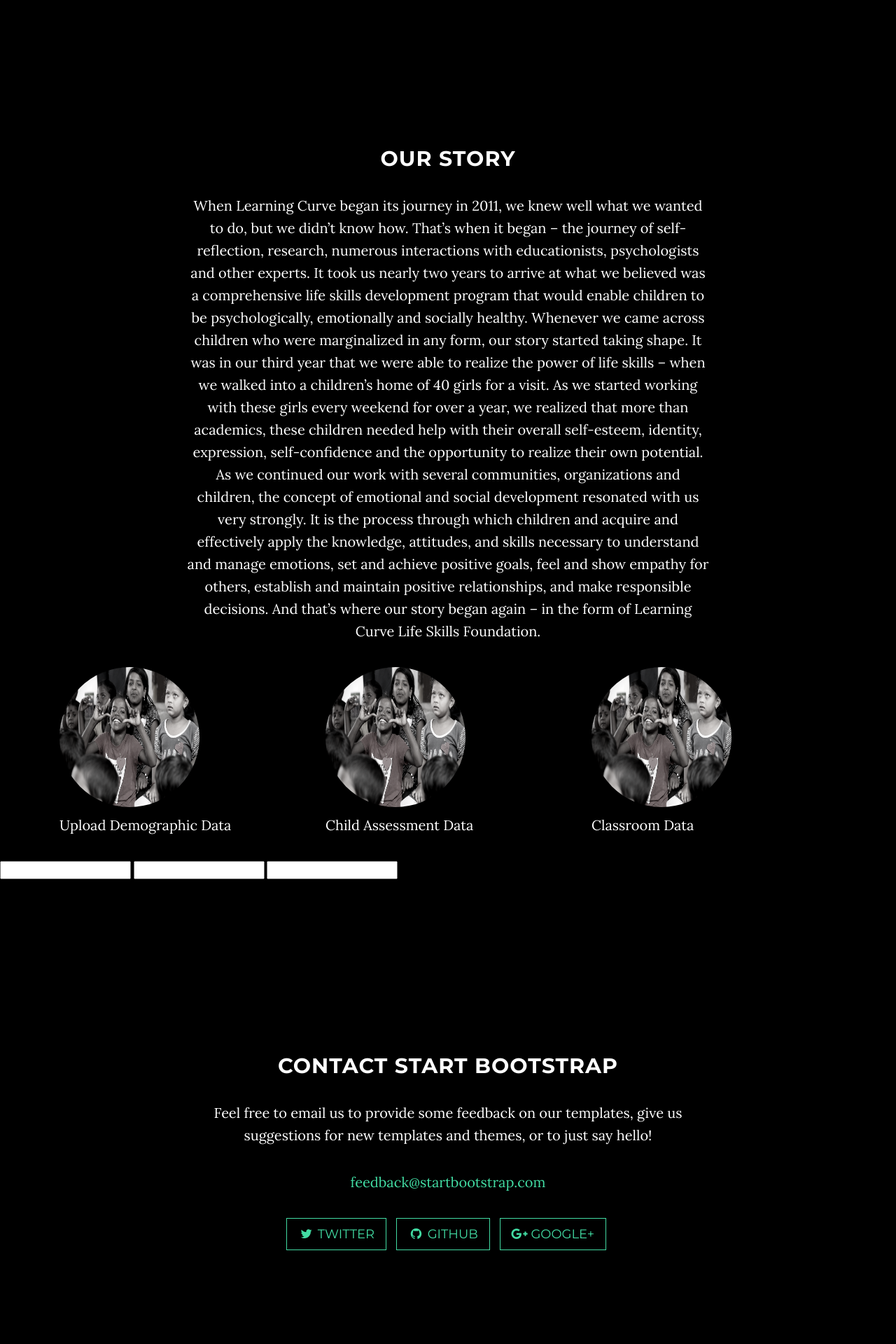
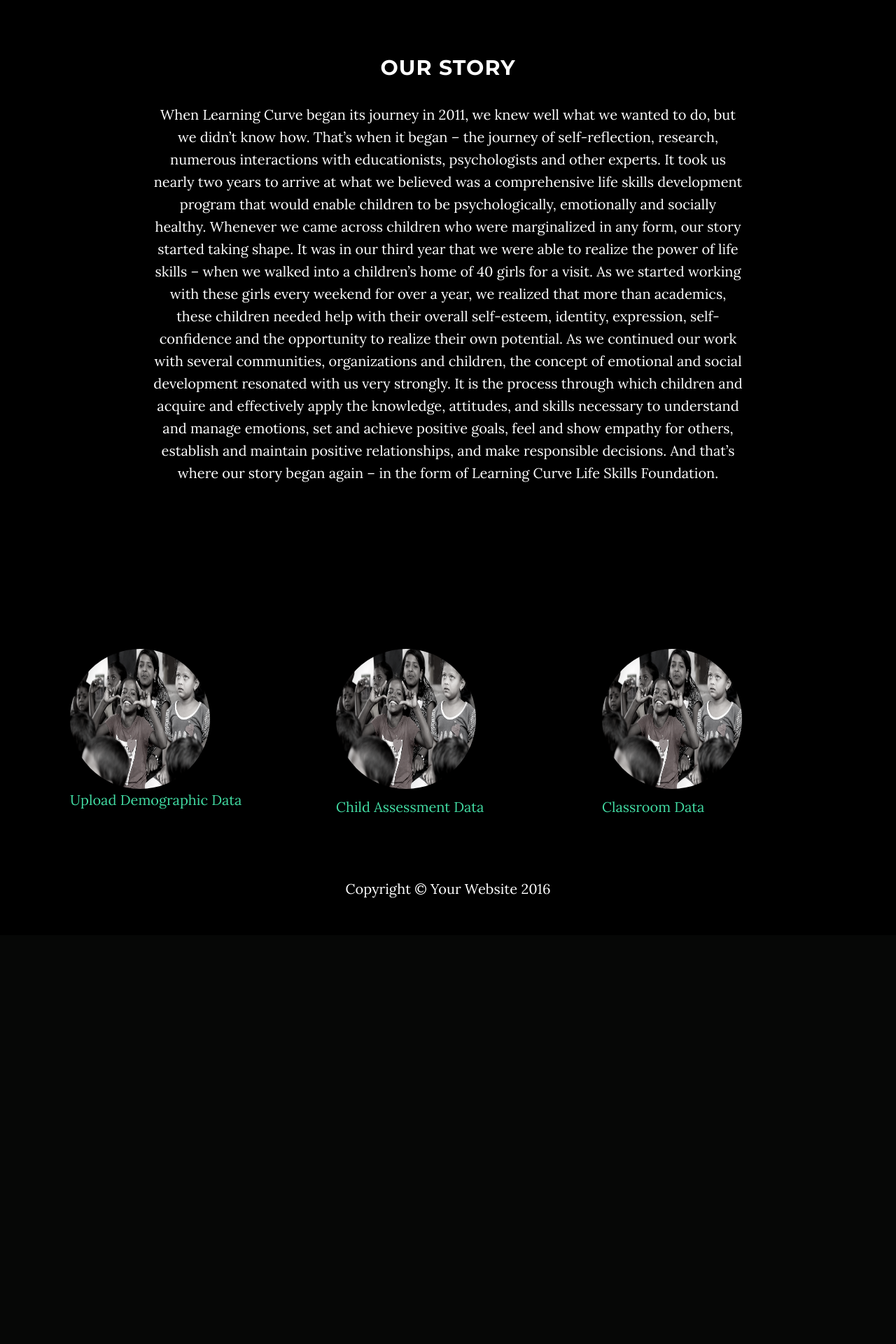
Before and after one commit to Hyderabad2017/team-13, a PHP site: page / in a window 1280 px wide. Shown: the part 840-2760 px from the top of the page at 70% size. After the commit the page ends 2123 px from the top, so only its background shows below. Run offline with PHP 8.4, Linux system fonts and the light colour scheme; some libraries are stand-ins or nearby versions.

Commit message:
Updated navbar and uploads

```diff
--- a/css/grayscale.css
+++ b/css/grayscale.css
@@ -219,7 +219,7 @@
   }
 }
 .content-section {
-  padding-top: 100px;
+  padding-top: 0px;
 }
 .download-section {
   width: 100%;
@@ -239,7 +239,8 @@
 }
 @media (min-width: 767px) {
   .content-section {
-    padding-top: 250px;
+    padding-top: 120px;
+    padding-bottom: 200px;
   }
   .download-section {
     padding: 100px 0;
--- /dev/null
+++ b/css/styles.css
@@ -0,0 +1,13 @@
+button {
+  background-color: black;
+  border: 0px;
+}
+button:hover{
+  border: 2px white;
+}
+#sign-in {
+  background-color: black;
+  border: black;
+  color: white;
+
+}
--- a/dlsas.html
+++ b/dlsas.html
@@ -50,7 +50,7 @@
 	<br>
 
 	<label><b>Q5 assessment</b></label>
-    <input type="text" placeholder="enter assessment details" name="q5 required>
+    <input type="text" placeholder="enter assessment details" name="q5" required>
 	<br>
 	<br>
 
--- a/index.html
+++ b/index.html
@@ -4,6 +4,12 @@
 <head>
 
     <meta charset="utf-8">
+
+    <script src="js/jquery-3.2.1.min.js" charset="utf-8"></script>
+    <script src="js/grayscale.js"></script>
+    <script src="js/script.js">
+
+    </script>
     <meta http-equiv="X-UA-Compatible" content="IE=edge">
     <meta name="viewport" content="width=device-width, initial-scale=1">
     <meta name="description" content="">
@@ -14,6 +20,7 @@
               <script>
               new WOW().init();
               </script>
+    <link rel="stylesheet" href="css/styles.css">
     <!-- Bootstrap Core CSS -->
     <link href="vendor/bootstrap/css/bootstrap.min.css" rel="stylesheet">
 
@@ -21,22 +28,42 @@
     <link href="vendor/font-awesome/css/font-awesome.min.css" rel="stylesheet" type="text/css">
     <link href="https://fonts.googleapis.com/css?family=Lora:400,700,400italic,700italic" rel="stylesheet" type="text/css">
     <link href="https://fonts.googleapis.com/css?family=Montserrat:400,700" rel="stylesheet" type="text/css">
-    <script src="js/jquery-3.2-1.js" charset="utf-8"></script>
+
     <!-- Theme CSS -->
     <link href="css/grayscale.css" rel="stylesheet">
-
-    <!-- HTML5 Shim and Respond.js IE8 support of HTML5 elements and media queries -->
-    <!-- WARNING: Respond.js doesn't work if you view the page via file:// -->
-    <!--[if lt IE 9]>
-        <script src="https://oss.maxcdn.com/libs/html5shiv/3.7.0/html5shiv.js"></script>
-        <script src="https://oss.maxcdn.com/libs/respond.js/1.4.2/respond.min.js"></script>
-    <![endif]-->
 
 </head>
 
 <body id="page-top" data-spy="scroll" data-target=".navbar-fixed-top">
 
     <!-- Navigation -->
+    <div class="modal fade" id="myModal" role="dialog">
+    <div class="modal-dialog modal-xs">
+      <div class="modal-content">
+        <div class="modal-header">
+          <button type="button" class="close" data-dismiss="modal">&times;</button>
+          <h4 class="modal-title">Sign In</h4>
+        </div>
+        <div class="modal-body">
+          <div class="form-group ">
+            <label for="name" >Name</label>
+
+              <input type="text" class="form-control col-md-offset-2" style="width:3em" id="name" name="lastname" placeholder="Username" required>
+
+          </div>
+          <div class="form-group">
+          <label for="pass" >Password</label>
+
+            <input type="password" name="pass" class="form-control" placeholder="your password" maxlength="10" min="5" >
+
+        </div>
+        </div>
+        <div class="modal-footer">
+          <button type="button" id="sign-in" class="btn btn-default pull-left col-md-offset-5" data-dismiss="modal">Sign-In</button>
+        </div>
+      </div>
+    </div>
+  </div>
     <nav class="navbar navbar-custom navbar-fixed-top" role="navigation">
         <div class="container">
             <div class="navbar-header">
@@ -56,7 +83,7 @@
                         <a href="#page-top"></a>
                     </li>
                     <li>
-                        <a class="page-scroll" href="#about">Sign In</a>
+                        <a class="page-scroll" data-toggle="modal" data-target="#myModal" href="#about">Sign In</a>
                     </li>
                     <li>
                         <a class="page-scroll" href="#download">Sign Up</a>
@@ -92,7 +119,7 @@
     </header>
 
     <!-- About Section -->
-    <section id="about" class="container content-section text-center">
+    <section id="about" class=" content-section text-center">
         <div class="row">
             <div class="col-lg-8 col-lg-offset-2">
                 <h2>OUR STORY</h2>
@@ -100,69 +127,93 @@
             </div>
         </div>
     </section>
+    <div class="row">
 
-    <!-- Download Section -->
-    <!-- <section id="download" class="content-section text-center">
-        <div class="download-section">
-            <div class="container">
-                <div class="col-lg-8 col-lg-offset-2">
-                    <h2>Download Grayscale</h2>
-                    <p>You can download Grayscale for free on the preview page at Start Bootstrap.</p>
-                    <a href="http://startbootstrap.com/template-overviews/grayscale/" class="btn btn-default btn-lg">Visit Download Page</a>
-                </div>
-            </div>
-        </div>
-    </section> -->
-    <section id="download" class="container">
 
-        <div id="demographic" class="col-md-4 wow slideInLeft">
+      <div class="fill-screen fixed-attachment" style="background">
+
+      </div></div>
+    <section id="download" class="row">
+        <div class="container">
+          <div class="container">
+
+
+
+        <a href="#d-form" id="demographic" class="col-md-4 wow slideInLeft" >
+
+          <img  src="assets/back.png" alt="" class="img-circle" width="200px" height="200px">
+          <p style="padding-top:10px margin-left:0px" class="pull-left">Upload Demographic Data</p>
+        </a>
+
+        <a href="#c-form" id="child-assess" class="col-md-4 wow slideInLeft">
+          <img src="assets/back.png" alt="" class="img-circle " width="200px" height="200px">
+          <p style="padding-top:10px ">Child Assessment Data</p>
+        </a>
+
+        <a href="#cl-form" id="classroom" class="col-md-4 wow slideInLeft">
 
           <img src="assets/back.png" alt="" class="img-circle" width="200px" height="200px">
-          <p style="padding-top:10px">Upload Demographic Data</p>
-        </div>
+          <p style="padding-top:10px" >Classroom Data</p>
+        </a>
+                </div>        </div>
 
-        <div  id="child-assess" class="col-md-4 wow slideInLeft">
-          <img src="assets/back.png" alt="" class="img-circle" width="200px" height="200px">
-          <p style="padding-top:10px">Child Assessment Data</p>
-        </div>
+     </section>
+      <div class="demographic-form" id="d-form" style="display:none">
 
-        <div id="classroom" class="col-md-4 wow slideInLeft">
 
-          <img src="assets/back.png" alt="" class="img-circle" width="200px" height="200px">
-          <p style="padding-top:10px">Classroom Data</p>
-        </div>
+     <form class="form-horizontal" action="index.html" method="post">
+         <div class="form-group">
+           <label for="name" class="control-label col-md-2">Student Name</label>
+           <div class="col-md-8">
+             <input type="text" class="form-control" id="name" name="name" placeholder="John" >
+           </div>
+         </div>
+         <div class="form-group">
+           <label for="dob" class="control-label col-md-2">Last Name</label>
+           <div class="col-md-8">
+             <input type="text" class="form-control" id="dob" name="dob" placeholder="yyyy/mm/dd" required>
+           </div>
+         </div>
+         <div class="form-group">
+           <label for="gender" class="control-label col-md-2">Gender</label>
+           <div class="col-md-8">
+             <div class="radio-inline">
+               <label for="male">
+               <input type="radio" name="gender" value="M" id="male">
+               Male</label>
+             </div>
+             <div class="radio-inline">
+               <label for="female">
+               <input type="radio" name="gender" value="F" id="female">
+               Female</label>
+             </div>
+           </div>
+         </div>
+         <div class="form-group">
+           <label for="occupation" class="control-label col-md-2">Occupation</label>
+           <div class="col-md-8">
+             <input type="text" class="form-control" name="occupation" placeholder="occupation">
+           </div>
+         </div><div class="form-group">
+         <label class="control-label col-md-2">Parental Status</label>
+         <div class="col-md-2">
+           <select name="ps" class="form-control" >
+             <option value="0">Orphan</option>
+             <option value="1">Single</option>
+             <option value="2">None</option>
+           </select>
+         </div></div>
+         <div class="form-group">
+           <label for="income" class="control-label col-md-2">Income</label>
+           <div class="col-md-8">
+             <input type="number" name="income" class="form-control" placeholder="income" >
+           </div>
+         </div>
+           <input type="submit" class="btn btn-success btn-md col-md-4 col-md-offset-2"name="submit" value="Go">
+         </div>
+       </form>
+       </div>
 
-    </section>
-    <section id="dynamic-form">
-      <input type="text" name="" value="">
-      <input type="text" name="" value="">
-      <input type="text" name="" value="">
-    </section>
-    <!-- Contact Section -->
-    <section id="contact" class="container content-section text-center">
-        <div class="row">
-            <div class="col-lg-8 col-lg-offset-2">
-                <h2>Contact Start Bootstrap</h2>
-                <p>Feel free to email us to provide some feedback on our templates, give us suggestions for new templates and themes, or to just say hello!</p>
-                <p><a href="mailto:feedback@startbootstrap.com">feedback@startbootstrap.com</a>
-                </p>
-                <ul class="list-inline banner-social-buttons">
-                    <li>
-                        <a href="https://twitter.com/SBootstrap" class="btn btn-default btn-lg"><i class="fa fa-twitter fa-fw"></i> <span class="network-name">Twitter</span></a>
-                    </li>
-                    <li>
-                        <a href="https://github.com/IronSummitMedia/startbootstrap" class="btn btn-default btn-lg"><i class="fa fa-github fa-fw"></i> <span class="network-name">Github</span></a>
-                    </li>
-                    <li>
-                        <a href="https://plus.google.com/+Startbootstrap/posts" class="btn btn-default btn-lg"><i class="fa fa-google-plus fa-fw"></i> <span class="network-name">Google+</span></a>
-                    </li>
-                </ul>
-            </div>
-        </div>
-    </section>
-
-    <!-- Map Section -->
-    <div id="map"></div>
 
     <!-- Footer -->
     <footer>
@@ -178,13 +229,10 @@
     <script src="vendor/bootstrap/js/bootstrap.min.js"></script>
 
     <!-- Plugin JavaScript -->
-    <script src="https://cdnjs.cloudflare.com/ajax/libs/jquery-easing/1.3/jquery.easing.min.js"></script>
 
-    <!-- Google Maps API Key - Use your own API key to enable the map feature. More information on the Google Maps API can be found at https://developers.google.com/maps/ -->
-    <script type="text/javascript" src="https://maps.googleapis.com/maps/api/js?key=AIzaSyCRngKslUGJTlibkQ3FkfTxj3Xss1UlZDA&sensor=false"></script>
 
     <!-- Theme JavaScript -->
-    <script src="js/grayscale.min.js"></script>
+
 
 </body>
 
--- a/js/grayscale.js
+++ b/js/grayscale.js
@@ -33,12 +33,7 @@
 });
 
 // Google Maps Scripts
-var map = null;
-// When the window has finished loading create our google map below
-google.maps.event.addDomListener(window, 'load', init);
-google.maps.event.addDomListener(window, 'resize', function() {
-    map.setCenter(new google.maps.LatLng(40.6700, -73.9400));
-});
+
 
 function init() {
     // Basic options for a simple Google Map
--- a/js/script.js
+++ b/js/script.js
@@ -1,4 +1,22 @@
-$('#dynamic-form').hide();
-$('#demographic').click(function(){
-  var form=$('#dynamic-form').attr("disabled","true");
-})
+$( document ).ready(function() {
+  //alert("working");
+   a1=true;
+   a2=true;
+   a3=true;
+  $('#demographic').click(function(){
+    // alert("working");
+    if(a1){
+    $('.demographic-form').css("display","block");}
+    else{
+      $('.demographic-form').css("display","none");
+    }
+    if(a1)
+    {
+      a1=false;
+    }
+    else {
+      a1=true;
+    }
+  });
+
+});
```
Also changed, not shown: assets/back-2.png (added).
